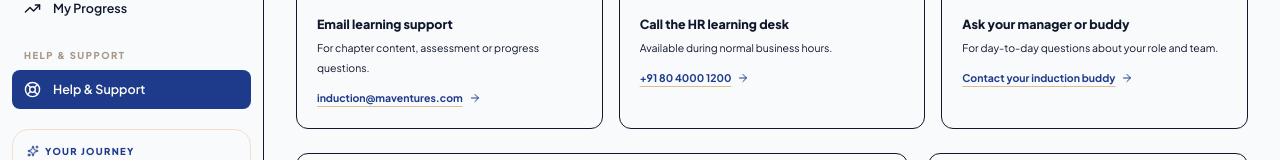
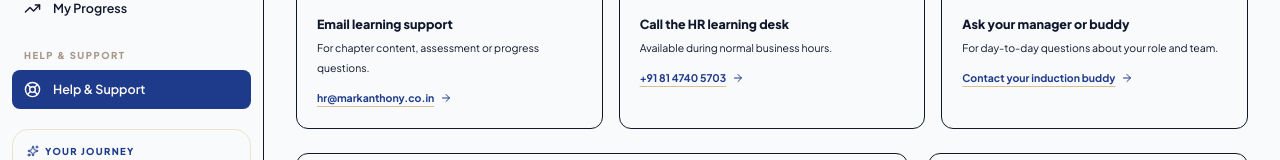
Before and after one commit to sachin-markanthony/mna-hrms, a React (Vite) app in the folder client/: page /induction/support in a window 1280 px wide. Shown: the part 284-444 px from the top of the page. Built offline with nearby package versions, Linux system fonts and the light colour scheme; no server answers; sample sign-in values are in the browser's storage.

Commit message:
Updated contact details in support tab of induction page

```diff
--- a/client/src/modules/onboarding/config/induction.config.ts
+++ b/client/src/modules/onboarding/config/induction.config.ts
@@ -17,8 +17,8 @@ export const INDUCTION_CONFIG = {
   trainerOnlyChapters: [19, 22],
   storageKey: 'mav_induction_learning_v1',
   storeVersion: 1,
-  supportEmail: 'induction@maventures.com',
-  supportPhone: '+91 80 4000 1200',
+  supportEmail: 'hr@markanthony.co.in',
+  supportPhone: '+91 81 4740 5703',
 } as const;
 
 const FALLBACK_EMPLOYEE: EmployeeProfile = {
--- a/client/src/modules/onboarding/pages/SupportPage.tsx
+++ b/client/src/modules/onboarding/pages/SupportPage.tsx
@@ -66,7 +66,7 @@ const CONTACT_CARDS = [
     icon: MessageCircle,
     title: 'Ask your manager or buddy',
     description: 'For day-to-day questions about your role and team.',
-    action: 'mailto:induction@maventures.com?subject=Induction%20buddy%20question',
+    action: 'mailto:hr@markanthony.co.in?subject=Induction%20buddy%20question',
     actionLabel: 'Contact your induction buddy',
   },
 ];
@@ -134,9 +134,8 @@ export function SupportPage() {
                   >
                     <span className="text-[11.5px] font-bold text-[#3B2314]">{faq.question}</span>
                     <ChevronDown
-                      className={`h-4 w-4 shrink-0 text-[#B8893A] transition-transform ${
-                        open ? 'rotate-180' : ''
-                      }`}
+                      className={`h-4 w-4 shrink-0 text-[#B8893A] transition-transform ${open ? 'rotate-180' : ''
+                        }`}
                     />
                   </button>
                   {open && (
```
